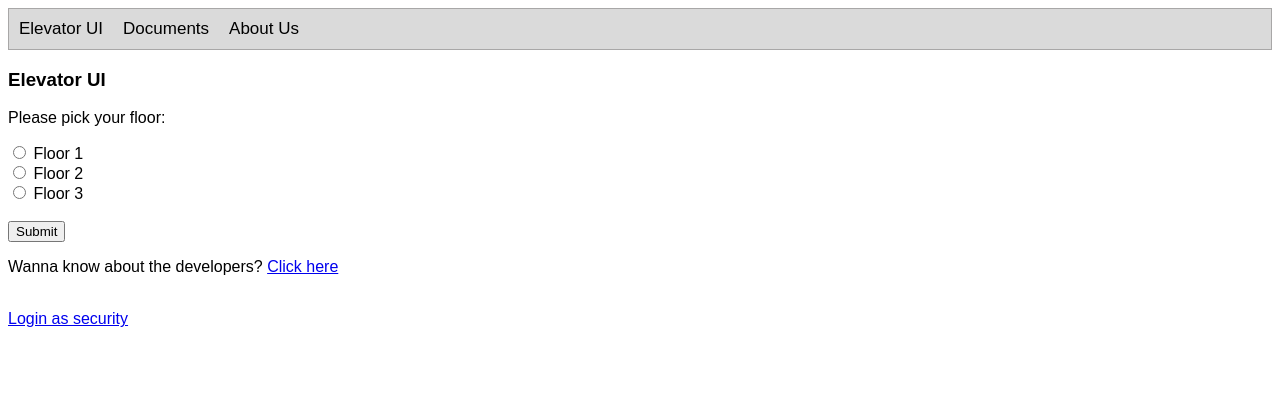
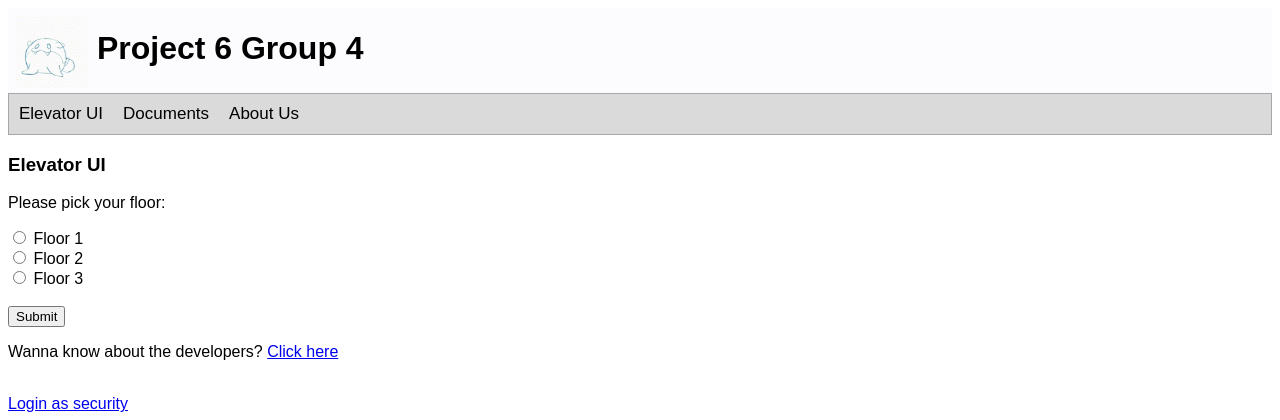
Before and after one commit to Solo-Eng/Group4Project6-Elevator, a PHP site: page / in a window 1280 px wide. Shown: the top 420 px of the page. Run offline with PHP 8.4, Linux system fonts and the light colour scheme.

Commit message:
Added Spheal to icon, and added a header to all pages

```diff
--- a/index.html
+++ b/index.html
@@ -2,11 +2,18 @@
 <html>
   <head>
     <meta name="viewport" content="width=device-width, initial-scale=1">
+    <link rel="icon" type="image/x-icon" href="Spheal.ico">
     <link rel="stylesheet" type="text/css" href="style1.css">
     <script type="text/javascript" src="script1.js"></script>
   </head>
 <body>
 <!-- Until "END COMMON" common amongst all tabs on top-->
+<div class="banner">
+  <h1 >
+    <img src="SphealBounce.gif"></video>
+    Project 6 Group 4
+  </h1>
+</div>
 <!-- This is for the tabs at the top of the page-->
 <div class="tab">
   <!--
--- a/style1.css
+++ b/style1.css
@@ -58,3 +58,17 @@ body {font-family: Arial;}
   padding-bottom: 0.2%
 
 }
+
+.banner {
+  background-color: rgba(252,252,255,255);
+  height: 75px;
+  display: grid;
+  align-content: center;
+  align-items: end;
+  padding: 5px;
+}
+
+.banner img{
+  height: 75px;
+  vertical-align: middle;
+}
```
Also changed, not shown: about.html (+7 -0 lines), documents.html (+6 -1 lines), Spheal.ico (added), SphealBounce.gif (added).
